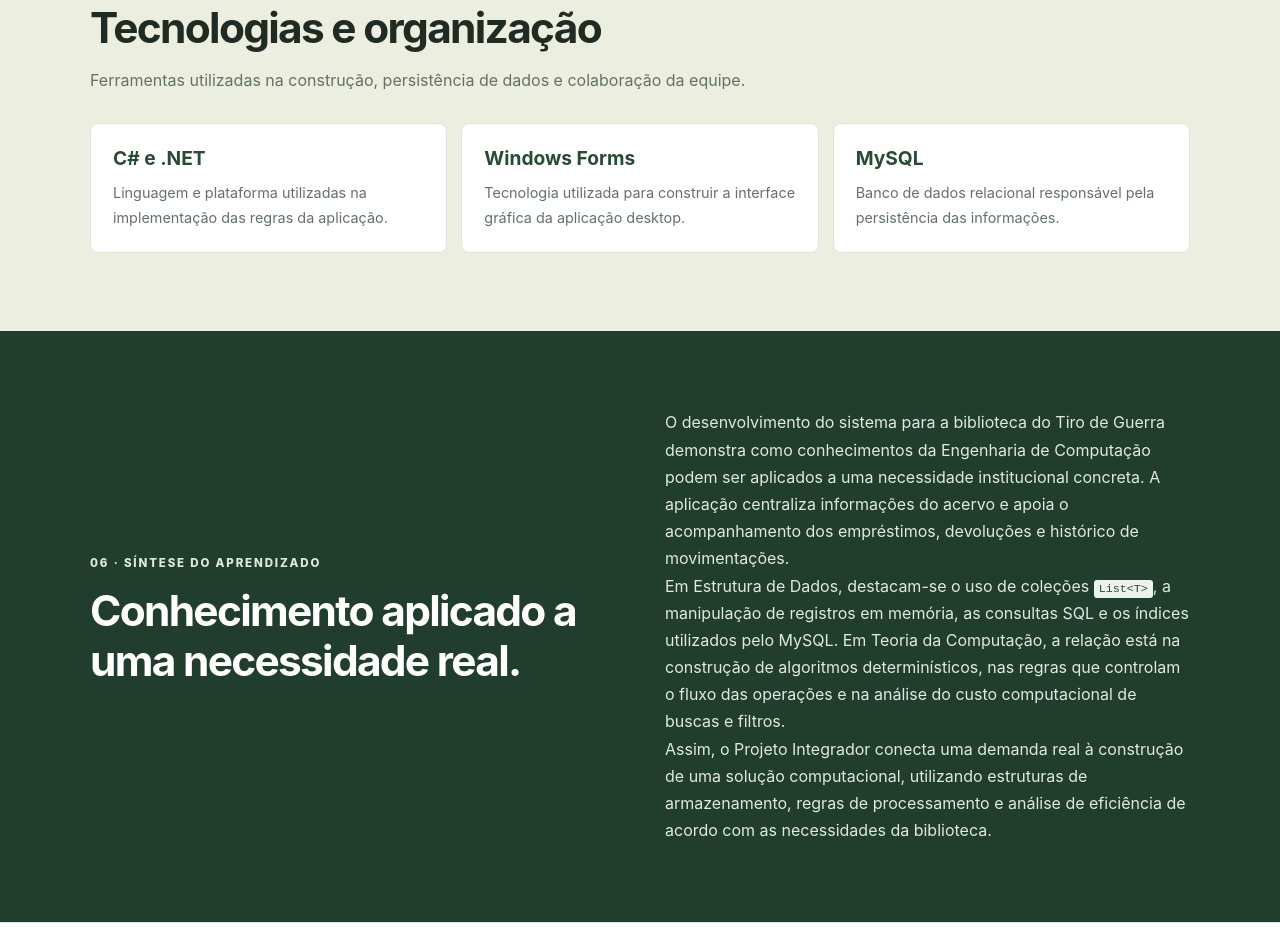
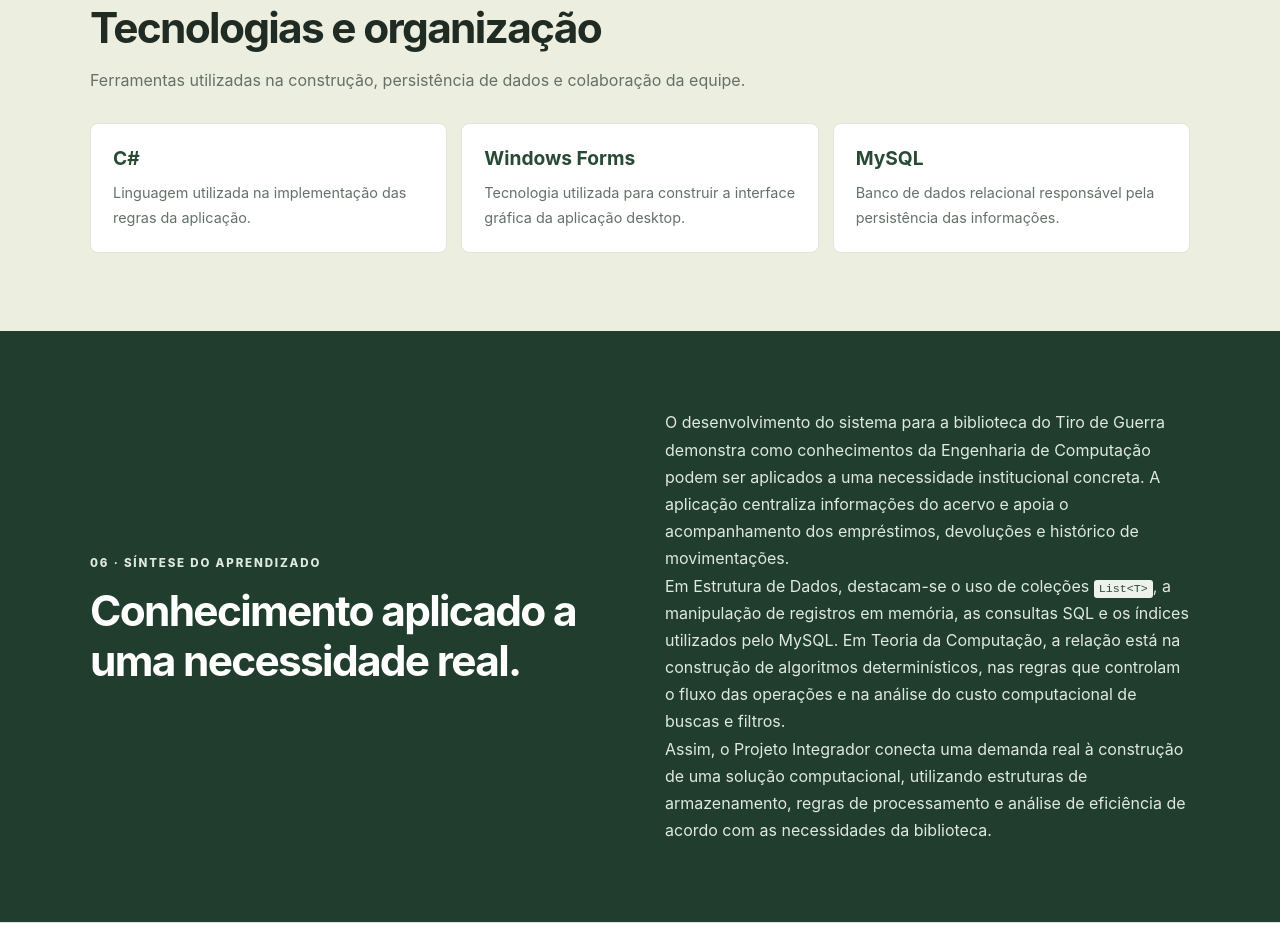
Before and after one commit to JoaoLion/ADC2_estrutura_e_teoria, a plain HTML site: page index.html in a window 1280 px wide. Shown: the part 5980-6922 px from the top of the page. Drawn offline with Linux system fonts and the light colour scheme.

Commit message:
Update index.html

```diff
--- a/index.html
+++ b/index.html
@@ -69,8 +69,8 @@ code{background:#edf2ec;color:#284d36;padding:2px 5px;border-radius:3px;font-siz
       <p class="sub">Ferramentas utilizadas na construção, persistência de dados e colaboração da equipe.</p>
       <div class="tech-grid">
         <article class="tech">
-          <h3>C# e .NET</h3>
-          <p>Linguagem e plataforma utilizadas na implementação das regras da aplicação.</p>
+          <h3>C#</h3>
+          <p>Linguagem utilizada na implementação das regras da aplicação.</p>
         </article>
         <article class="tech">
           <h3>Windows Forms</h3>
```
